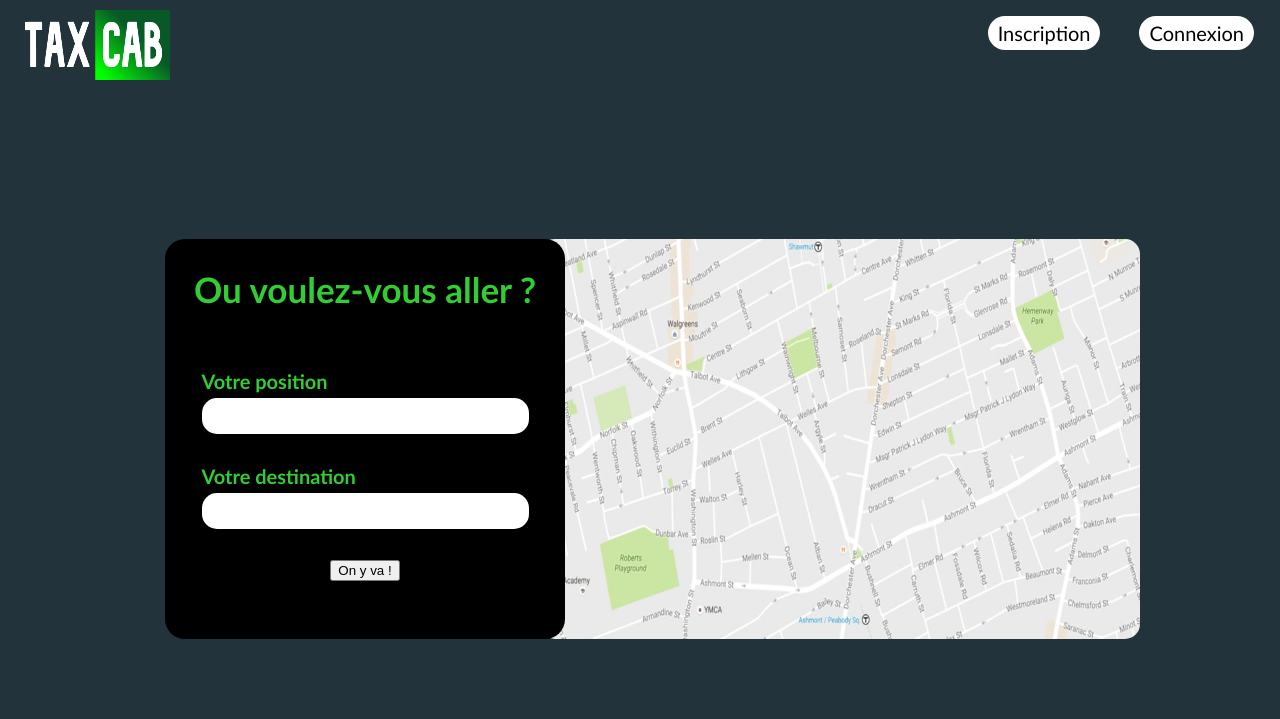
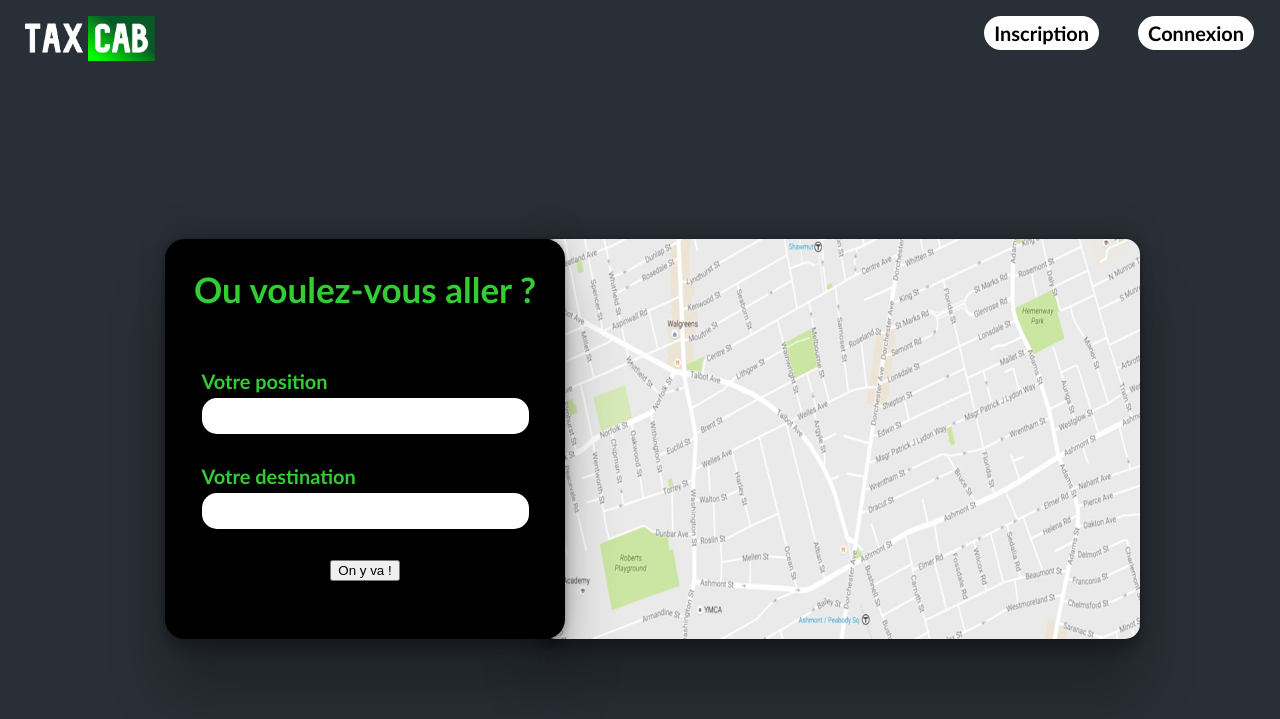
Before and after one commit to Doudmak/TaxiCab, a PHP site: page / in a window 1280 px wide. Shown: the top 719 px of the page. Run offline with PHP 8.4, Linux system fonts and the light colour scheme.

Commit message:
Update style.css

```diff
--- a/style.css
+++ b/style.css
@@ -1,5 +1,5 @@
 body {
-    background-color: #22333B;
+    background-color: #292F36;
     color:white;
     font-family: calibri;
     height: 90vh;
@@ -15,8 +15,9 @@ header {
 }
 
 header .logo {
-    padding-top: 10px;
-    width: 145px;
+    margin-top: 16px;
+    width: 130px;
+    height: 45px;
     margin-left: 25px;
 }
 
@@ -35,6 +36,7 @@ nav li {
     padding: 5px;
     padding-left: 10px;
     padding-right: 10px;
+    font-weight: bold;
 }
 
 .main {
@@ -61,6 +63,7 @@ nav li {
     align-items: center;
     position: relative;
     left: 25px;
+    box-shadow: rgba(0, 0, 0, 0.25) 0px 54px 55px, rgba(0, 0, 0, 0.12) 0px -12px 30px, rgba(0, 0, 0, 0.12) 0px 4px 6px, rgba(0, 0, 0, 0.17) 0px 12px 13px, rgba(0, 0, 0, 0.09) 0px -3px 5px;
 }
 
 .cadre h2 {
@@ -96,4 +99,5 @@ nav li {
     width: 600px;
     height: 400px;
     border-radius: 15px;
+    box-shadow: rgba(0, 0, 0, 0.25) 0px 54px 55px, rgba(0, 0, 0, 0.12) 0px -12px 30px, rgba(0, 0, 0, 0.12) 0px 4px 6px, rgba(0, 0, 0, 0.17) 0px 12px 13px, rgba(0, 0, 0, 0.09) 0px -3px 5px;
 }
```
